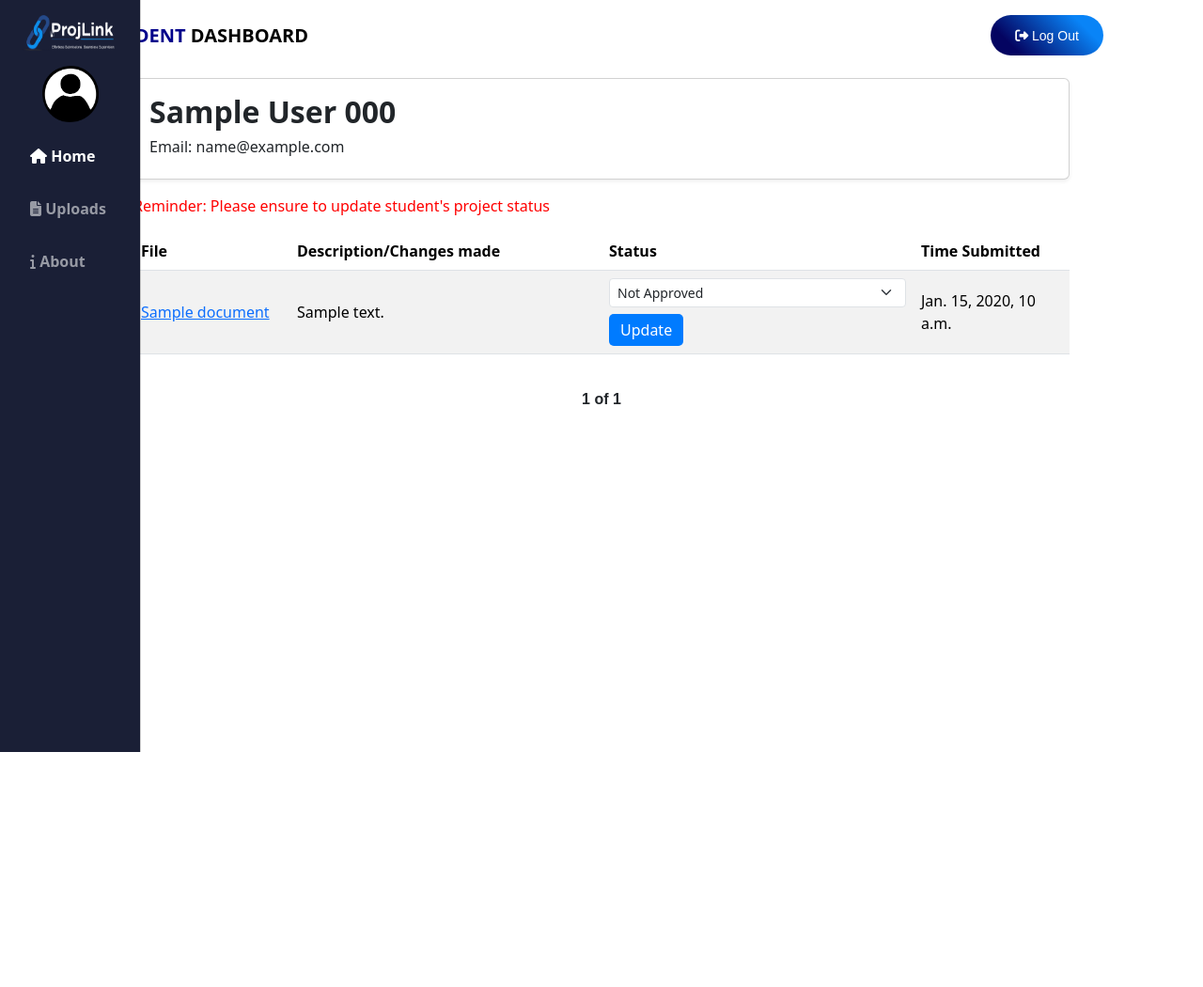
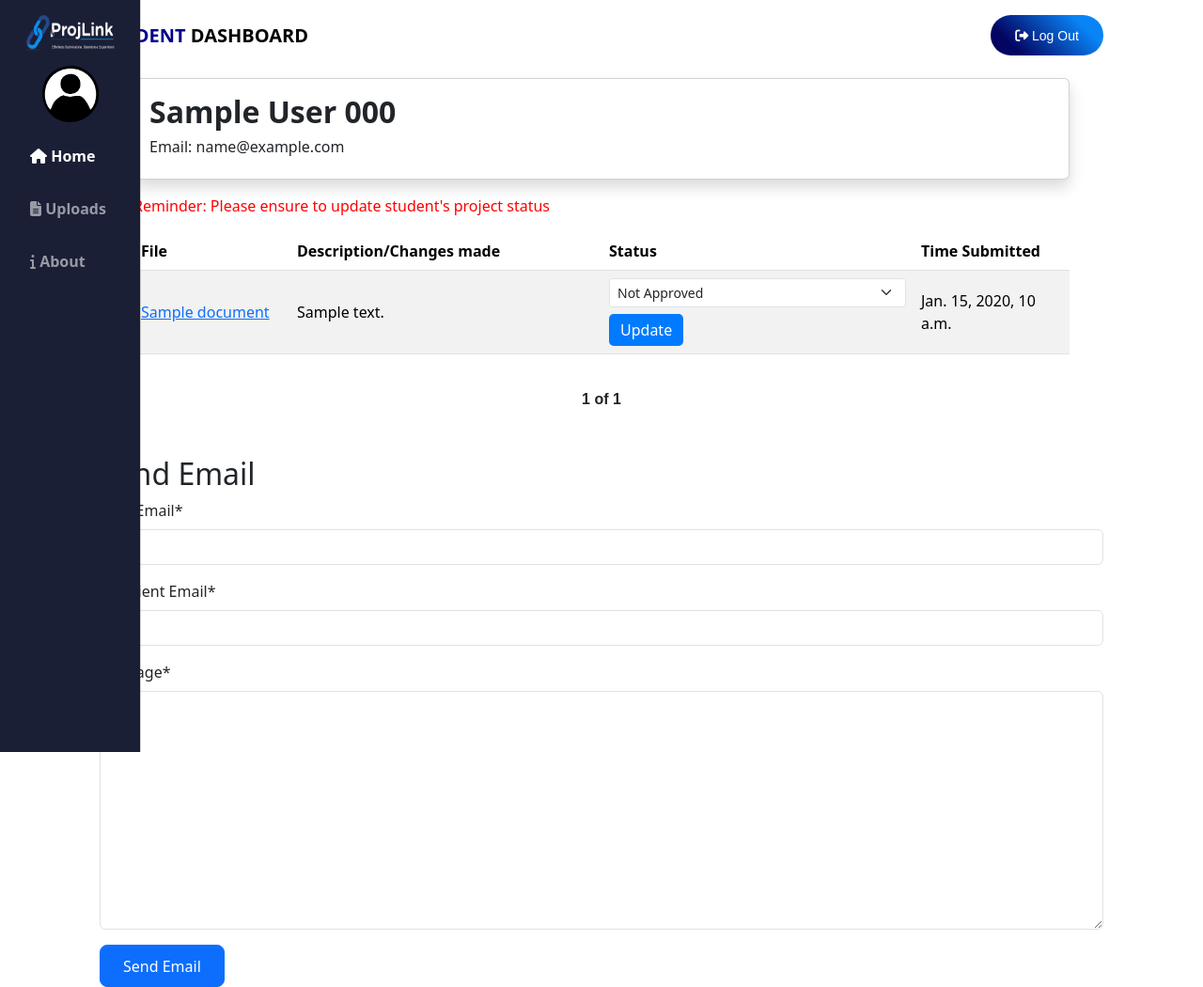
Before and after one commit to D-Eva-Code/Project_management_system, a Django app: page /supervisor/student/1/projects/ in a window 1280 px wide. Shown: the whole page at 94% size. Before the commit the page ends 800 px from the top, so only its background shows below. Run offline with Django 5.2, Linux system fonts and the light colour scheme; a user stored in the database is signed in; tables that the repository leaves empty hold one stand-in row (values such as "Sample post"); data that the repository does not hold is empty; some libraries are stand-ins or nearby versions.

Commit message:
final feature, adding an email field for supervisor, finally done. so projlink is finally complete. for now...

```diff
--- a/project_management_system/projectapp/forms.py
+++ b/project_management_system/projectapp/forms.py
@@ -17,3 +17,9 @@ class UploadForm(forms.ModelForm):
         help_text={
             'file': 'max. 42 megabytes'
         }
+
+class EmailForm(forms.Form):
+    sender_email = forms.EmailField(label='Your Email', max_length=254)
+    recipient_email = forms.EmailField(label='Recipient Email', max_length=254)
+    # subject = forms.CharField(label='Subject', max_length=255)
+    message = forms.CharField(label='Message', widget=forms.Textarea)
--- a/project_management_system/projectapp/templates/student_projects.html
+++ b/project_management_system/projectapp/templates/student_projects.html
@@ -9,9 +9,15 @@
 {% block content %}
 
       <div class= "container px-4">
+           {% if sent %}
+            <div class="alert alert-success alert-dismissible fade show" role="alert">
+                         Email sent successfully!
+                  <button type="button" class="btn-close" data-bs-dismiss="alert" aria-label="Close"></button>
+            </div>
 
+      {% endif %}
             <div class="container px-5">
-                  <div class = "card mt-3 mb-3 p-3 shadow-sm">
+                  <div class = "card mt-3 mb-3 p-3 shadow">
                   <h2 class= "fw-bold">{{student.get_full_name}}  {{student.matric_number}}</h2>
                   <h6>Email: {{student.email}}</h6>
                   </div>
@@ -30,7 +36,7 @@
                         <tbody>
 
                               <tr>
-                              <td class="col-2"><a href="{{project.file.url}}" target='_blank'>{{ project.title}}</a></td>
+                              <td class="col-2"> <a href="{{project.file.url}}" target='_blank'>{{ project.title}}</a></td>
                               <td class="col-4">{{project.description}}</td>
                               <td class="col-4">
                                      <form method="POST" action="{% url 'project:update_project_status' project.id %}">
@@ -60,7 +66,7 @@
    </div>
       <div class="pagination-container">
     {% if project_pages.has_previous %}
-        <a href="?page={{ pproject_pages.previous_page_number }}" class="pagination-btn">Previous</a>
+        <a href="?page={{ project_pages.previous_page_number }}" class="pagination-btn">Previous</a>
     {% endif %}
 
     <span class="pagination-info">
@@ -71,7 +77,17 @@
         <a href="?page={{ project_pages.next_page_number }}" class="pagination-btn">Next</a>
     {% endif %}
 </div>
+{% comment %} {% include "send_email.html" with form=form sent=sent %} {% endcomment %}
 
+    <div class="container mt-5">
+        <h2>Send Email</h2>
+        <form method="POST">
+            {% csrf_token %}
+            {{ form|crispy }}
+            <button type="submit" class="btn btn-primary">Send Email</button>
+        </form>
+
+    </div>
 {% endblock content %}
 
 </html>
--- a/project_management_system/projectapp/views.py
+++ b/project_management_system/projectapp/views.py
@@ -3,13 +3,14 @@ from django.http import HttpResponse
 from django.contrib.auth.decorators import login_required
 from userapp.models import CustomUser
 from django.conf import settings
-from .forms import UploadForm
+from .forms import UploadForm, EmailForm
 from .models import Document
 from django.contrib import messages
 from django.urls import reverse
 from django.db.models import Q
 from .models import Notification
 from django.core.paginator import Paginator, EmptyPage, PageNotAnInteger
+from django.core.mail import send_mail
 
 # Create your views here.
 @login_required
@@ -96,7 +97,25 @@ def student_projects(request, student_id):
         project_pages = paginator.page(1)
     except EmptyPage:
         project_pages = paginator.page(paginator.num_pages)
-    return render(request, 'student_projects.html', {'student':student, 'projects': projects, 'project_pages': project_pages})
+    sent = False
+    if request.method == "POST":
+        form = EmailForm(request.POST)
+        if form.is_valid():
+            subject = ("project update from supervisor, {}".format(request.user.get_full_name))
+            sender_email = form.cleaned_data['sender_email']
+            recipient_email = form.cleaned_data['recipient_email']
+            message = form.cleaned_data['message']
+            send_mail(
+                subject = subject,
+                message = message,
+                from_email=None, recipient_list=[recipient_email],
+                fail_silently=False,
+            )
+            sent = True
+            form = EmailForm()
+    else:
+        form = EmailForm()
+    return render(request, 'student_projects.html', {'student':student, 'projects': projects, 'project_pages': project_pages, 'sent': sent, 'form': form})
 
 @login_required
 def delete_file(request, file_id):
```
Also changed, not shown: project_management_system/project_management_system/settings.py (+7 -1 lines).
